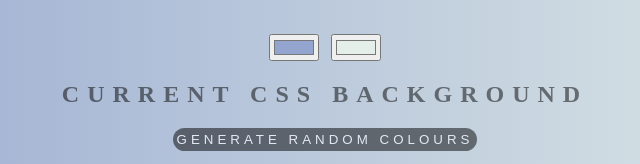
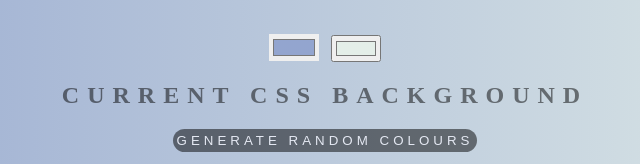
Before and after one commit to cab40/gradient-background, a plain HTML site: page index.html in a window 1280 px wide. Shown: the part 171-335 px from the top of the page, 315-955 px from the left. Drawn offline with Linux system fonts and the light colour scheme.

Commit message:
Update index.html

```diff
--- a/index.html
+++ b/index.html
@@ -9,7 +9,7 @@
 <body id="gradient">
 	<h1>Background Generator</h1>
 	<!-- for the colour swatches-->
-	<input class="color1" type="color" name="color1" value="#93a5cf">
+	<input class="color1" type="color" name="color1" value="#93a5cf" style="border: black;">
 	<input class="color2" type="color" name="color2" value="#e4efe9">
 	<h2>Current CSS Background</h2>
 	<button class="random">Generate Random Colours</button>
```
